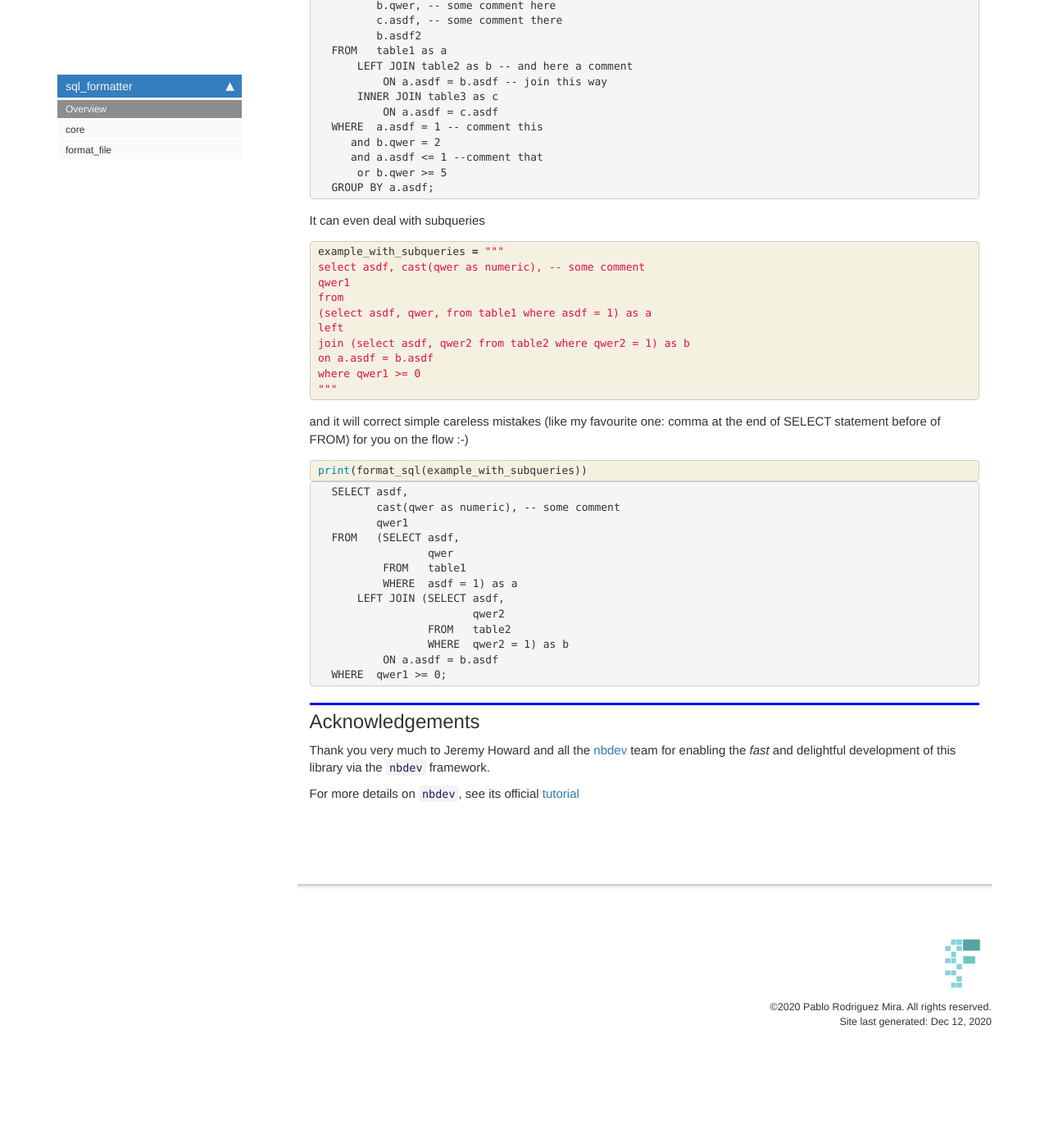
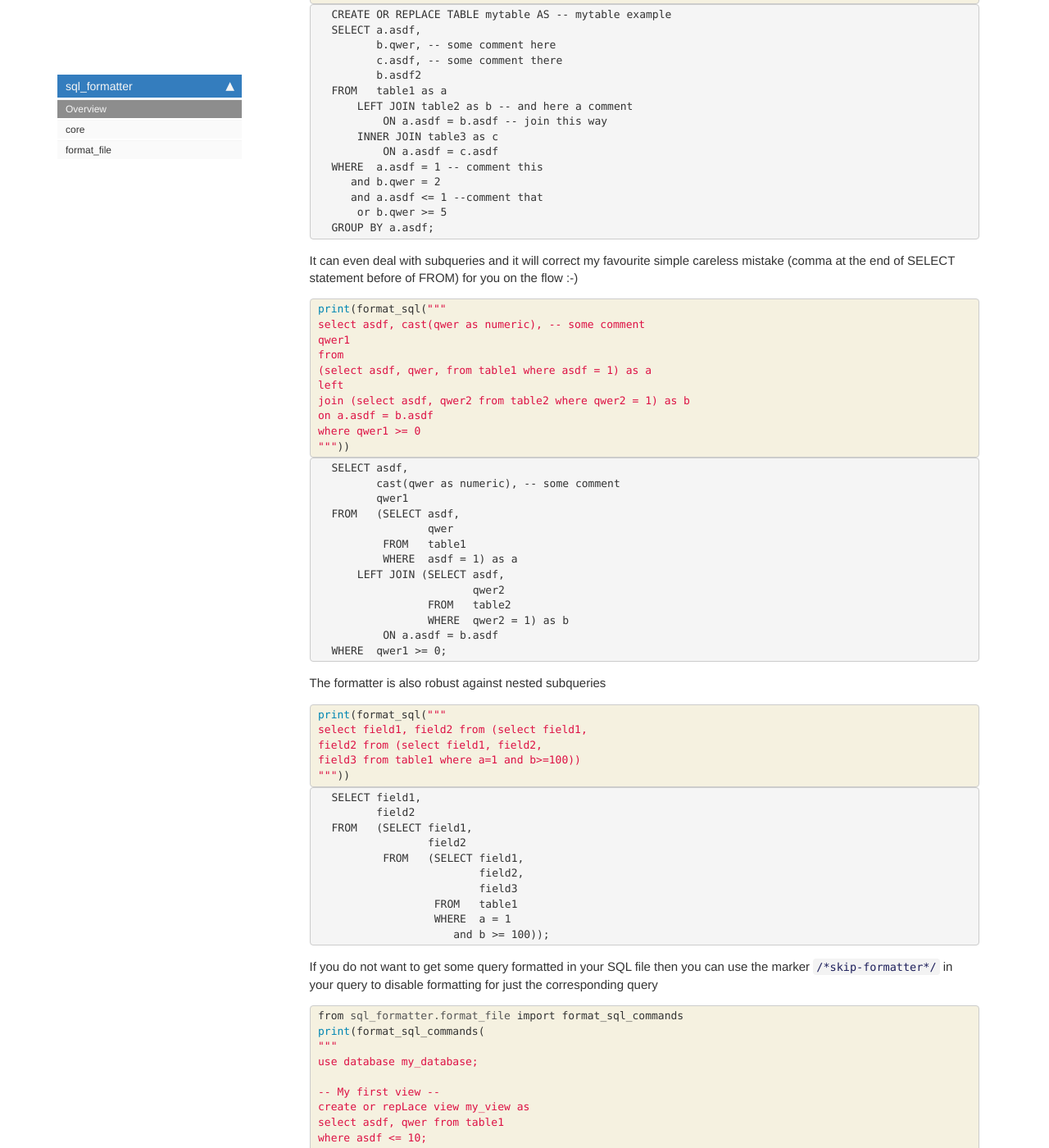
Before and after one commit to PabloRMira/sql_formatter, a Jekyll site: the page built from docs/index.html, in a window 1280 px wide and 1400 px high, scrolled down 1286 px. Shown: the whole window at 82% size. Built offline with Jekyll 4.4.1, drawn with Linux system fonts in a browser that asks for light colours; nearby versions of some CDN libraries; comment, search, counter and statistics services are not loaded; before the commit the page ends 2592 px from its top, so only the background shows below that; some of the changed text lies outside the part shown.

Commit message:
[DOC] Document skip-formatter and warn user about ; in README
This closes #20

```diff
--- a/docs/index.html
+++ b/docs/index.html
@@ -158,7 +158,7 @@ GROUP BY a.asdf;
 
 <div class="cell border-box-sizing text_cell rendered"><div class="inner_cell">
 <div class="text_cell_render border-box-sizing rendered_html">
-<p>It can even deal with subqueries</p>
+<p>It can even deal with subqueries and it will correct my favourite simple careless mistake (comma at the end of SELECT statement before of FROM) for you on the flow :-)</p>
 
 </div>
 </div>
@@ -170,7 +170,7 @@ GROUP BY a.asdf;
 
 <div class="inner_cell">
     <div class="input_area">
-<div class=" highlight hl-ipython3"><pre><span></span><span class="n">example_with_subqueries</span> <span class="o">=</span> <span class="s2">&quot;&quot;&quot;</span>
+<div class=" highlight hl-ipython3"><pre><span></span><span class="nb">print</span><span class="p">(</span><span class="n">format_sql</span><span class="p">(</span><span class="s2">&quot;&quot;&quot;</span>
 <span class="s2">select asdf, cast(qwer as numeric), -- some comment</span>
 <span class="s2">qwer1</span>
 <span class="s2">from </span>
@@ -179,31 +179,7 @@ GROUP BY a.asdf;
 <span class="s2">join (select asdf, qwer2 from table2 where qwer2 = 1) as b</span>
 <span class="s2">on a.asdf = b.asdf</span>
 <span class="s2">where qwer1 &gt;= 0</span>
-<span class="s2">&quot;&quot;&quot;</span>
-</pre></div>
-
-    </div>
-</div>
-</div>
-
-</div>
-    {% endraw %}
-
-<div class="cell border-box-sizing text_cell rendered"><div class="inner_cell">
-<div class="text_cell_render border-box-sizing rendered_html">
-<p>and it will correct simple careless mistakes (like my favourite one: comma at the end of SELECT statement before of FROM) for you on the flow :-)</p>
-
-</div>
-</div>
-</div>
-    {% raw %}
-
-<div class="cell border-box-sizing code_cell rendered">
-<div class="input">
-
-<div class="inner_cell">
-    <div class="input_area">
-<div class=" highlight hl-ipython3"><pre><span></span><span class="nb">print</span><span class="p">(</span><span class="n">format_sql</span><span class="p">(</span><span class="n">example_with_subqueries</span><span class="p">))</span>
+<span class="s2">&quot;&quot;&quot;</span><span class="p">))</span>
 </pre></div>
 
     </div>
@@ -241,6 +217,144 @@ WHERE  qwer1 &gt;= 0;
 
 <div class="cell border-box-sizing text_cell rendered"><div class="inner_cell">
 <div class="text_cell_render border-box-sizing rendered_html">
+<p>The formatter is also robust against nested subqueries</p>
+
+</div>
+</div>
+</div>
+    {% raw %}
+
+<div class="cell border-box-sizing code_cell rendered">
+<div class="input">
+
+<div class="inner_cell">
+    <div class="input_area">
+<div class=" highlight hl-ipython3"><pre><span></span><span class="nb">print</span><span class="p">(</span><span class="n">format_sql</span><span class="p">(</span><span class="s2">&quot;&quot;&quot;</span>
+<span class="s2">select field1, field2 from (select field1, </span>
+<span class="s2">field2 from (select field1, field2, </span>
+<span class="s2">field3 from table1 where a=1 and b&gt;=100))</span>
+<span class="s2">&quot;&quot;&quot;</span><span class="p">))</span>
+</pre></div>
+
+    </div>
+</div>
+</div>
+
+<div class="output_wrapper">
+<div class="output">
+
+<div class="output_area">
+
+<div class="output_subarea output_stream output_stdout output_text">
+<pre>SELECT field1,
+       field2
+FROM   (SELECT field1,
+               field2
+        FROM   (SELECT field1,
+                       field2,
+                       field3
+                FROM   table1
+                WHERE  a = 1
+                   and b &gt;= 100));
+</pre>
+</div>
+</div>
+
+</div>
+</div>
+
+</div>
+    {% endraw %}
+
+<div class="cell border-box-sizing text_cell rendered"><div class="inner_cell">
+<div class="text_cell_render border-box-sizing rendered_html">
+<p>If you do not want to get some query formatted in your SQL file then you can use the marker <code>/*skip-formatter*/</code> in your query to disable formatting for just the corresponding query</p>
+
+</div>
+</div>
+</div>
+    {% raw %}
+
+<div class="cell border-box-sizing code_cell rendered">
+<div class="input">
+
+<div class="inner_cell">
+    <div class="input_area">
+<div class=" highlight hl-ipython3"><pre><span></span><span class="kn">from</span> <span class="nn">sql_formatter.format_file</span> <span class="kn">import</span> <span class="n">format_sql_commands</span>
+<span class="nb">print</span><span class="p">(</span><span class="n">format_sql_commands</span><span class="p">(</span>
+<span class="sd">&quot;&quot;&quot;</span>
+<span class="sd">use database my_database;</span>
+
+<span class="sd">-- My first view --</span>
+<span class="sd">create or repLace view my_view as</span>
+<span class="sd">select asdf, qwer from table1</span>
+<span class="sd">where asdf &lt;= 10;</span>
+
+
+<span class="sd">/*skip-formatter*/</span>
+<span class="sd">create oR rePlace tabLe my_table as</span>
+<span class="sd">select asdf</span>
+<span class="sd">From my_view;</span>
+<span class="sd">&quot;&quot;&quot;</span>
+<span class="p">))</span>
+</pre></div>
+
+    </div>
+</div>
+</div>
+
+<div class="output_wrapper">
+<div class="output">
+
+<div class="output_area">
+
+<div class="output_subarea output_stream output_stdout output_text">
+<pre>use database my_database;
+
+
+-- My first view --
+CREATE OR REPLACE VIEW my_view AS
+SELECT asdf,
+       qwer
+FROM   table1
+WHERE  asdf &lt;= 10;
+
+
+/*skip-formatter*/
+create oR rePlace tabLe my_table as
+select asdf
+From my_view;
+
+</pre>
+</div>
+</div>
+
+</div>
+</div>
+
+</div>
+    {% endraw %}
+
+<div class="cell border-box-sizing text_cell rendered"><div class="inner_cell">
+<div class="text_cell_render border-box-sizing rendered_html">
+<h3 id="A-note-of-caution">A note of caution<a class="anchor-link" href="#A-note-of-caution"> </a></h3><p>For the SQL-formatter to work properly you should meticulously end each of your SQL statements with semicolon (;)</p>
+
+</div>
+</div>
+</div>
+<div class="cell border-box-sizing text_cell rendered"><div class="inner_cell">
+<div class="text_cell_render border-box-sizing rendered_html">
+<h3 id="What-sql_formatter-does-not-do">What <code>sql_formatter</code> does not do<a class="anchor-link" href="#What-sql_formatter-does-not-do"> </a></h3><p>This package is just a SQL formatter and therefore</p>
+<ul>
+<li>cannot parse your SQL queries into e.g. dictionaries</li>
+<li>cannot validate your SQL queries before formatting</li>
+</ul>
+
+</div>
+</div>
+</div>
+<div class="cell border-box-sizing text_cell rendered"><div class="inner_cell">
+<div class="text_cell_render border-box-sizing rendered_html">
 <h2 id="Acknowledgements">Acknowledgements<a class="anchor-link" href="#Acknowledgements"> </a></h2>
 </div>
 </div>
```
Also changed, not shown: other parts of docs/index.html (+1 -1 lines), README.md, 1 other file.
